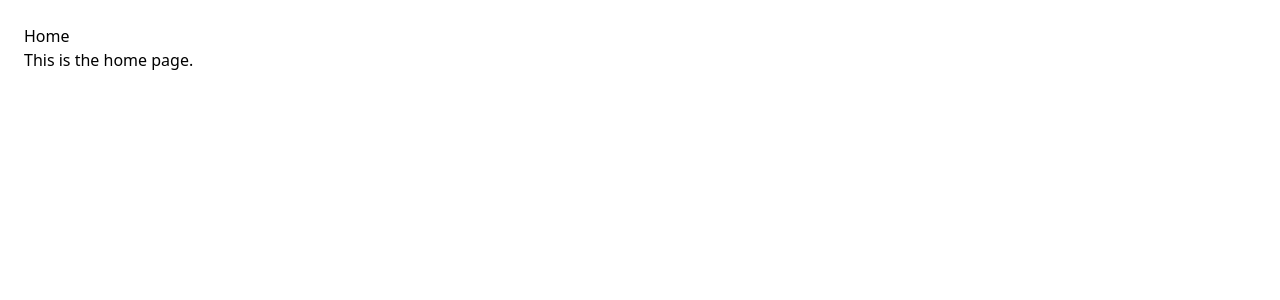
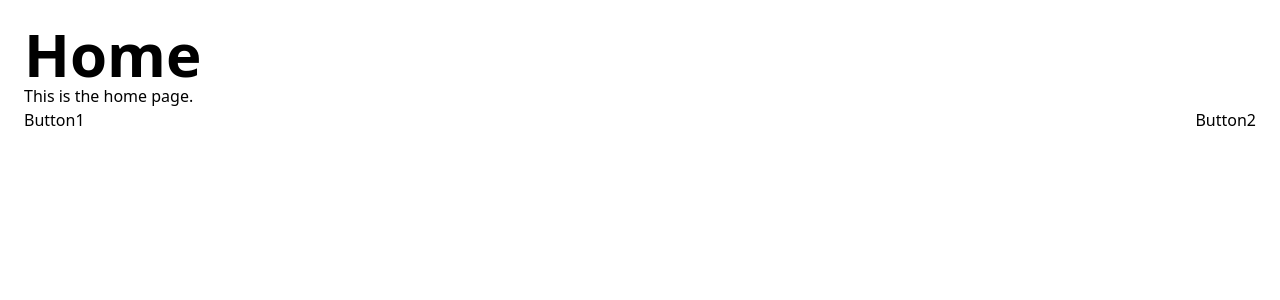
Before and after one commit to vazanoir/vazawind, a React (Vite) app: page / in a window 1280 px wide. Shown: the top 300 px of the page. Built offline with nearby package versions, Linux system fonts and the light colour scheme.

Commit message:
Add new components to Home

```diff
--- a/src/pages/home.tsx
+++ b/src/pages/home.tsx
@@ -1,19 +1,27 @@
 import React from 'react';
+import NavigationButtons from '../components/NavigationButtons';
 import Page from '../components/Page';
+import Title from '../components/Title';
 
 const Home = () => {
-  const test = 5;
+  console.log('Home');
+
   return (
     <Page>
       <header>
-        <h1>
+        <Title>
           Home
-        </h1>
+        </Title>
       </header>
 
       <p>
         This is the home page.
       </p>
+
+      <NavigationButtons>
+        <p>Button1</p>
+        <p>Button2</p>
+      </NavigationButtons>
     </Page>
   );
 };
```
